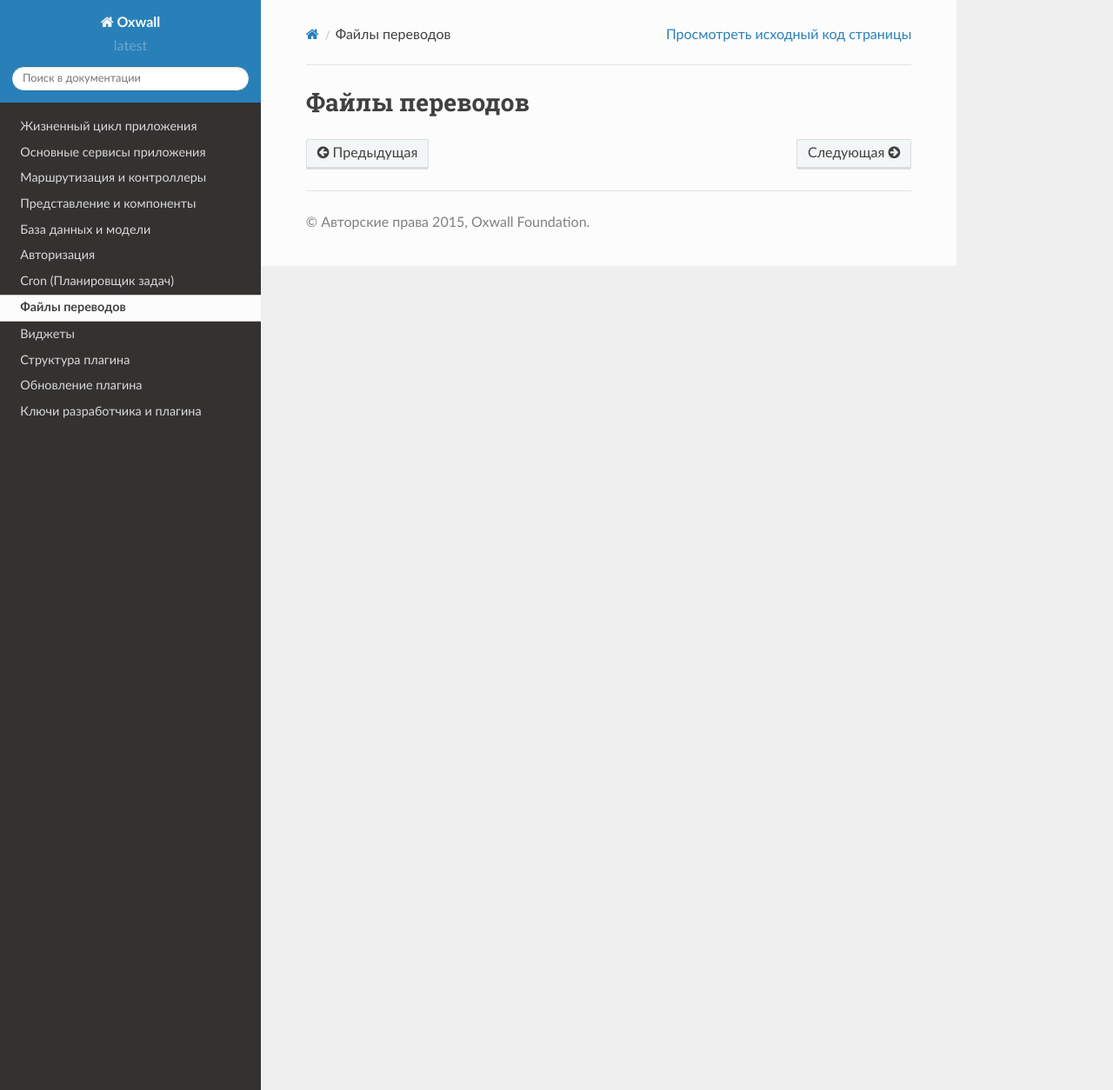
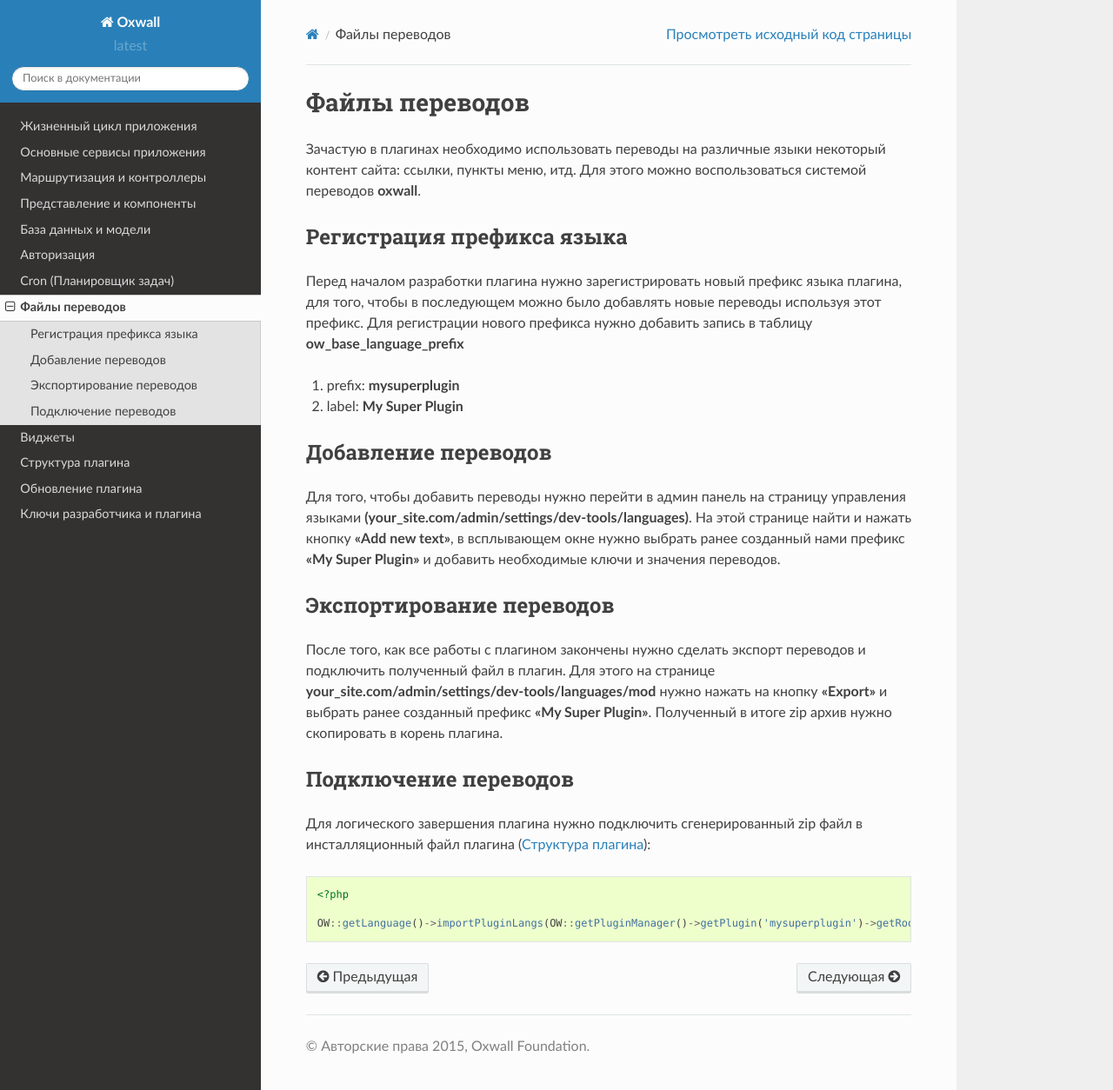
Before and after one commit to oxwall/docs-tech-ru, a Sphinx documentation site: the page built from docs/source/language.rst, in a window 1280 px wide and 1254 px high. Shown: the whole window at 87% size. Built offline with Sphinx 7.4.7 and the Read the Docs theme 2.0.0, drawn with Linux system fonts in a browser that asks for light colours.

Commit message:
Add languges page

```diff
--- a/docs/source/language.rst
+++ b/docs/source/language.rst
@@ -2,3 +2,42 @@
 
 Файлы переводов
 ===============
+
+
+Зачастую в плагинах необходимо использовать переводы на различные языки некоторый контент сайта: ссылки, пункты меню, итд.
+Для этого можно воспользоваться системой переводов **oxwall**.
+
+Регистрация префикса языка
+--------------------------
+
+Перед началом разработки плагина нужно зарегистрировать новый префикс языка плагина, для того,
+чтобы в последующем можно было добавлять новые переводы используя этот префикс. Для регистрации нового префикса нужно
+добавить запись в таблицу **ow_base_language_prefix**
+
+#. prefix: **mysuperplugin**
+#. label: **My Super Plugin**
+
+Добавление переводов
+--------------------
+
+Для того, чтобы добавить переводы нужно перейти в админ панель на страницу управления языками **(your_site.com/admin/settings/dev-tools/languages)**.
+На этой странице найти и нажать кнопку  **"Add new text"**, в всплывающем окне нужно выбрать ранее созданный нами префикс
+**"My Super Plugin"** и добавить необходимые ключи и значения переводов.
+
+Экспортирование переводов
+-------------------------
+
+После того, как все работы с плагином закончены нужно сделать экспорт переводов и подключить полученный файл в плагин. Для этого на странице
+**your_site.com/admin/settings/dev-tools/languages/mod** нужно нажать на кнопку **"Export"** и выбрать ранее созданный префикс
+**"My Super Plugin"**. Полученный в итоге zip архив нужно скопировать в корень плагина.
+
+Подключение переводов
+---------------------
+
+Для логического завершения плагина нужно подключить сгенерированный zip файл в инсталляционный файл плагина (:ref:`plugin-structure-label`):
+
+.. code-block:: php
+
+    <?php
+
+    OW::getLanguage()->importPluginLangs(OW::getPluginManager()->getPlugin('mysuperplugin')->getRootDir() . 'langs.zip', 'mysuperplugin');
```
